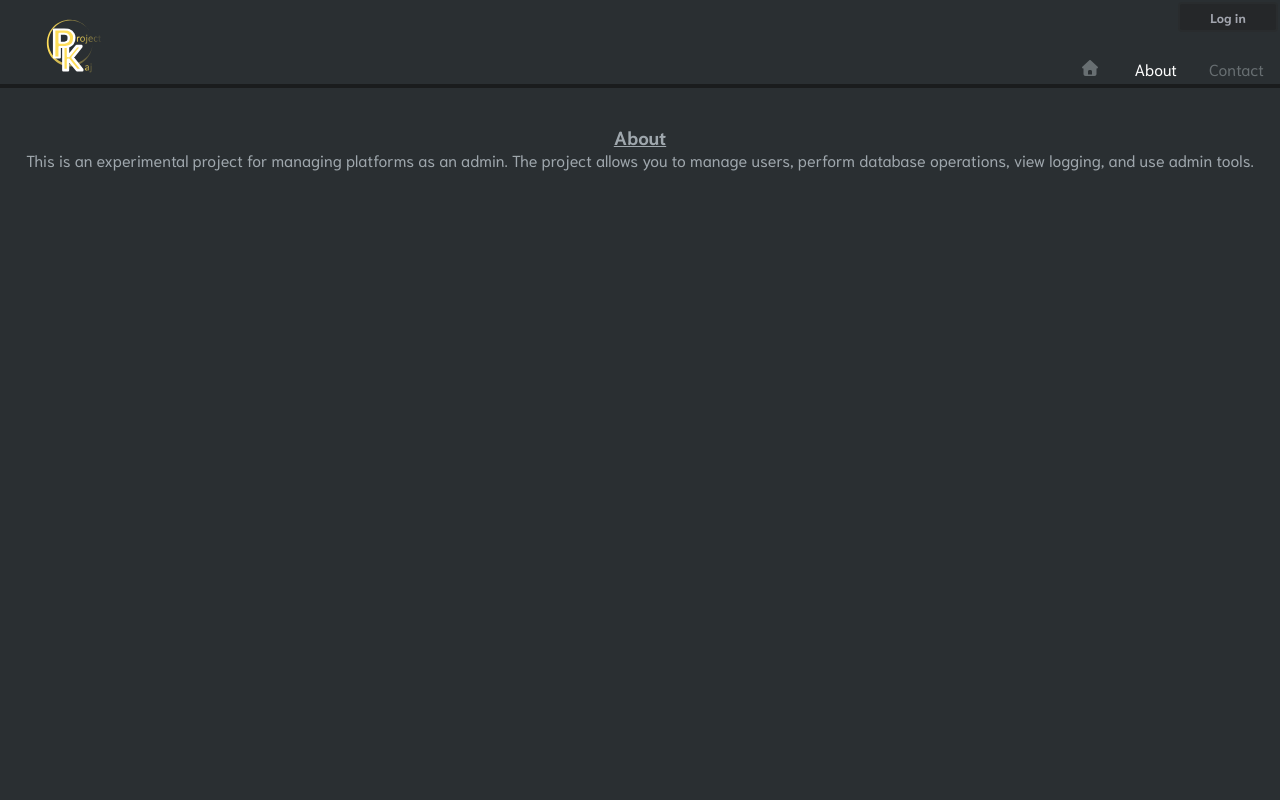
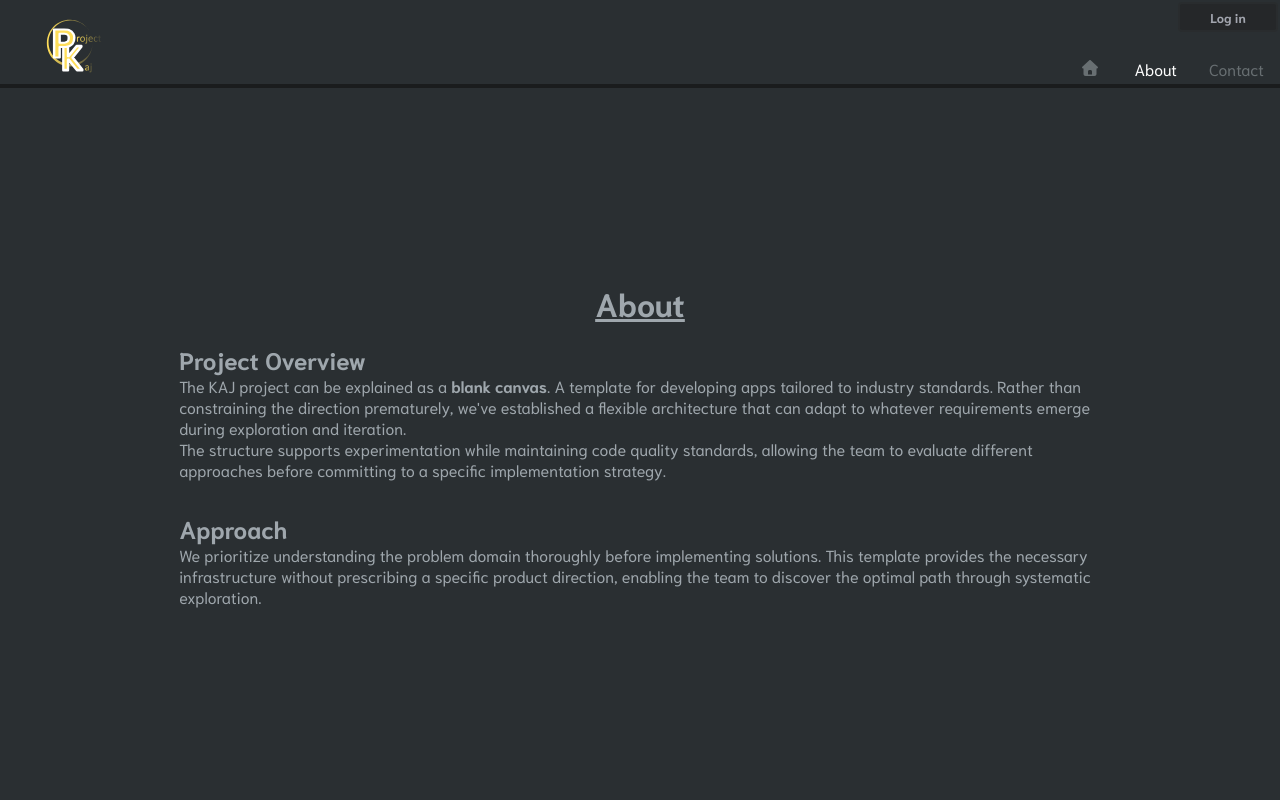
Before and after one commit to KevinBjarnemark/kaj-2, a Next.js app in the folder frontend/: page /about in a window 1280 px wide. Shown: the top 800 px of the page. Built offline with nearby package versions, Linux system fonts and the light colour scheme; no server answers.

Commit message:
feat: add about content

```diff
--- a/frontend/eslint.config.mjs
+++ b/frontend/eslint.config.mjs
@@ -17,6 +17,8 @@ const eslintConfig = defineConfig([
             "@typescript-eslint/no-unused-vars": "warn",
             // ❕ Prompt when forgetting return type
             "@typescript-eslint/explicit-function-return-type": "error",
+            // ❕ This is outdated. Throws errors for words like `don't`
+            "react/no-unescaped-entities": "off",
         },
     },
     globalIgnores([".next/**", "out/**", "build/**", "next-env.d.ts"]),
--- a/frontend/src/app/about/page.tsx
+++ b/frontend/src/app/about/page.tsx
@@ -6,28 +6,46 @@ export const metadata = {
 
 const About = (): JSX.Element => {
     return (
-        <article
+        <div
             className={`
-                flex-column-relative w-full justify-start
+                flex-column-relative w-full center
                 px-[2vw] py-[2vh]
                 min-h-[calc(100vh-var(--header-height))]
             `}
         >
-            <section
-                className={`
-                    flex-column-relative w-full items-center
-                    justify-start mt-5
-                `}
-            >
-                <h1 className="underline">About</h1>
+            <h1 className="flex-column-relative items-center underline">
+                About
+            </h1>
 
+            <section className="flex-column-relative w-3/4 mt-5">
+                <h2>Project Overview</h2>
                 <p>
-                    This is an experimental project for managing platforms as
-                    an admin. The project allows you to manage users, perform
-                    database operations, view logging, and use admin tools.
+                    The KAJ project can be explained as a{" "}
+                    <strong>blank canvas</strong>. A template for developing
+                    apps tailored to industry standards. Rather than
+                    constraining the direction prematurely, we've established a
+                    flexible architecture that can adapt to whatever
+                    requirements emerge during exploration and iteration.
+                </p>
+                <p>
+                    The structure supports experimentation while maintaining
+                    code quality standards, allowing the team to evaluate
+                    different approaches before committing to a specific
+                    implementation strategy.
                 </p>
             </section>
-        </article>
+
+            <section className="flex-column-relative w-3/4 mt-8">
+                <h2>Approach</h2>
+                <p>
+                    We prioritize understanding the problem domain thoroughly
+                    before implementing solutions. This template provides the
+                    necessary infrastructure without prescribing a specific
+                    product direction, enabling the team to discover the
+                    optimal path through systematic exploration.
+                </p>
+            </section>
+        </div>
     );
 };
 
--- a/frontend/src/app/page.tsx
+++ b/frontend/src/app/page.tsx
@@ -4,7 +4,7 @@ import heroImage from "@/assets/images/hero-image.webp";
 
 const Home = (): JSX.Element => {
     return (
-        <article className="flex-column-relative w-full">
+        <div className="flex-column-relative w-full">
             <section
                 className={`
                     flex-column-relative w-full
@@ -13,20 +13,11 @@ const Home = (): JSX.Element => {
                     border-border
                 `}
             >
-                <Image
-                    src={heroImage}
-                    alt="Hero background"
-                    fill
-                    priority
-                    className="object-cover opacity-61"
-                    quality={90}
-                />
-
-                <div className="flex-column-relative center h-full">
+                <div className="flex-column-relative center h-full z-2">
                     <h1
                         className={`
                         text-4xl md:text-6xl font-bold mb-4 text-center
-                        text-(--kaj-color) font-lilita
+                        text-(--kaj-color) font-lilita opacity-90
                     `}
                     >
                         Project Kaj
@@ -40,8 +31,17 @@ const Home = (): JSX.Element => {
                         Beyond the known universe
                     </p>
                 </div>
+
+                <Image
+                    src={heroImage}
+                    alt="" // ❕ Marks as decorative
+                    fill
+                    priority
+                    className="object-cover opacity-61 z-1"
+                    quality={90}
+                />
             </section>
-        </article>
+        </div>
     );
 };
 
```
